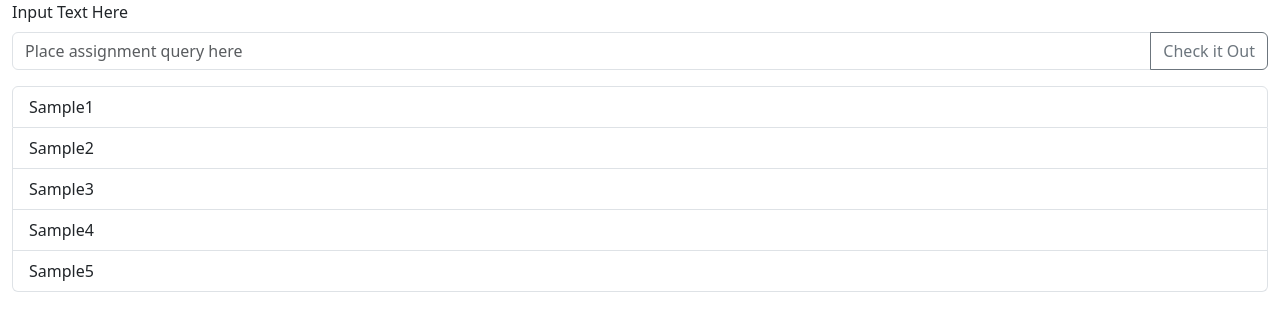
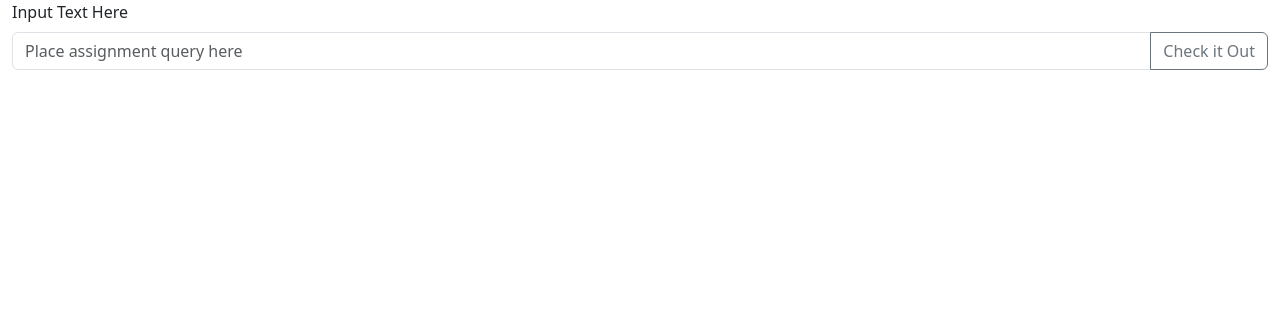
Before and after one commit to Ozzie-code-alt/LabActivity1, a React (Vite) app in the folder lab1/: page / in a window 1280 px wide. Shown: the top 330 px of the page. Built offline with nearby package versions, Linux system fonts and the light colour scheme.

Commit message:
basicFunction Updated

```diff
--- a/lab1/src/components/Formm.tsx
+++ b/lab1/src/components/Formm.tsx
@@ -37,9 +37,9 @@ function Formm() {
         // console.log(indexPerenthesis)
         }
 
-        console.log(modifiedString)
+        // console.log(modifiedString)
         let splitted = modifiedString.split(" ")
-        console.log(splitted)
+        // console.log(splitted)
         return splitted
         // let wordSeparated = word.split(" ")
         // let indexParenthesis = wordSeparated.indexOf("(")
@@ -67,6 +67,7 @@ function Formm() {
   )
 
 
+
 }
 
 export default Formm
--- a/lab1/src/components/List.tsx
+++ b/lab1/src/components/List.tsx
@@ -1,18 +1,17 @@
 
 import { ListGroup } from 'react-bootstrap'
 
-function List() {
+function List(props) {
 
+const {splittedData} = props
 
   return (
     <div>
 
         <ListGroup>
-        <ListGroup.Item>Sample1</ListGroup.Item>
-        <ListGroup.Item>Sample2</ListGroup.Item>
-        <ListGroup.Item>Sample3</ListGroup.Item>
-        <ListGroup.Item>Sample4</ListGroup.Item>
-        <ListGroup.Item>Sample5</ListGroup.Item>
+        {splittedData.map((listValue) =>{
+            return <ListGroup.Item key={listValue}>{listValue}</ListGroup.Item>
+        })}
         </ListGroup>
     </div>
   )
--- a/lab1/src/pages/MainPage.tsx
+++ b/lab1/src/pages/MainPage.tsx
@@ -1,6 +1,7 @@
 
 import { Container } from 'react-bootstrap'
 import Formm from '../components/Formm'
+
 
 function MainPage() {
 
@@ -9,6 +10,7 @@ function MainPage() {
   return (
     <Container fluid >
         <Formm/>
+
     </Container>
   )
 }
```
